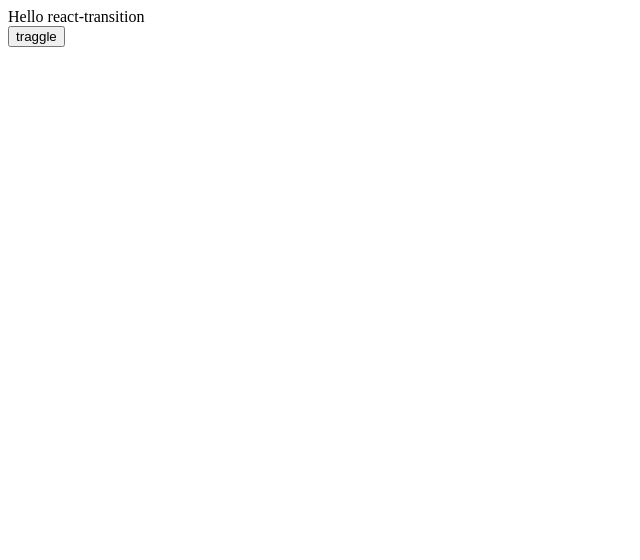
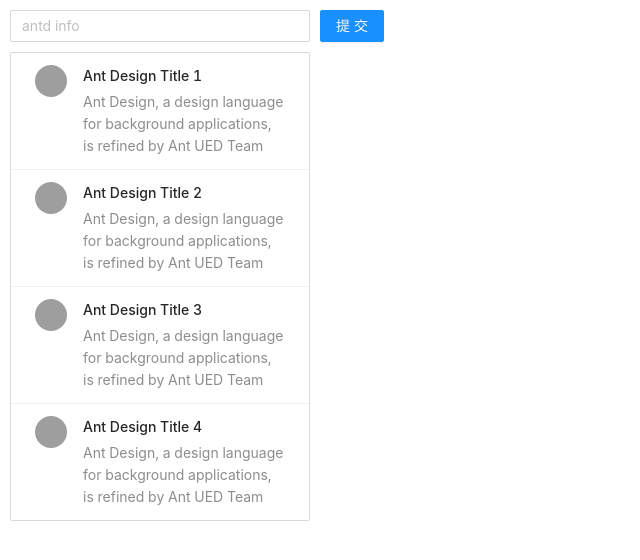
Before and after one commit to wayne214/react-app, a React (Create React App) app: page / in a window 1280 px wide. Shown: the top 560 px of the page, without its empty margins (0-640 px from the left). Built offline with nearby package versions, Linux system fonts and the light colour scheme; grey boxes are pictures that could not be loaded.

Commit message:
ant design

```diff
--- a/package.json
+++ b/package.json
@@ -6,6 +6,7 @@
     "@testing-library/jest-dom": "^5.11.4",
     "@testing-library/react": "^11.1.0",
     "@testing-library/user-event": "^12.1.10",
+    "antd": "^4.8.4",
     "axios": "^0.21.0",
     "prop-types": "^15.7.2",
     "react": "^17.0.1",
--- a/src/index.js
+++ b/src/index.js
@@ -4,10 +4,11 @@
 import reportWebVitals from './reportWebVitals';
 
 import TodoList from './todolist/TodoList'
+import AntdTodoList from "./redux/ToduList";
 
 ReactDOM.render(
   <React.StrictMode>
-    <App />
+    <AntdTodoList />
   </React.StrictMode>,
   document.getElementById('root')
 );
--- /dev/null
+++ b/src/redux/ToduList.js
@@ -0,0 +1,49 @@
+import React, { Component } from 'react'
+import 'antd/dist/antd.css';
+import { Input,Button, List, Avatar } from 'antd';
+
+const data = [
+    {
+        title: 'Ant Design Title 1',
+    },
+    {
+        title: 'Ant Design Title 2',
+    },
+    {
+        title: 'Ant Design Title 3',
+    },
+    {
+        title: 'Ant Design Title 4',
+    },
+];
+
+
+class AntdTodoList extends Component {
+    render() {
+        return (
+            <div style={{marginTop: 10, marginLeft: 10}}>
+                <div>
+                    <Input placeholder={'antd info'} style={{width: 300, marginRight: 10}}/>
+                    <Button type={'primary'}>提交</Button>
+                </div>
+                <List
+                    style={{width: 300, marginTop: 10}}
+                    bordered={true}
+                    itemLayout="horizontal"
+                    dataSource={data}
+                    renderItem={item => (
+                        <List.Item>
+                            <List.Item.Meta
+                                avatar={<Avatar src="https://zos.alipayobjects.com/rmsportal/ODTLcjxAfvqbxHnVXCYX.png" />}
+                                title={<a href="https://ant.design">{item.title}</a>}
+                                description="Ant Design, a design language for background applications, is refined by Ant UED Team"
+                            />
+                        </List.Item>
+                    )}
+                />
+            </div>
+        )
+    }
+}
+
+export default AntdTodoList;
```
Also changed, not shown: 1 other file (tests, documents, lock files or other folders).
